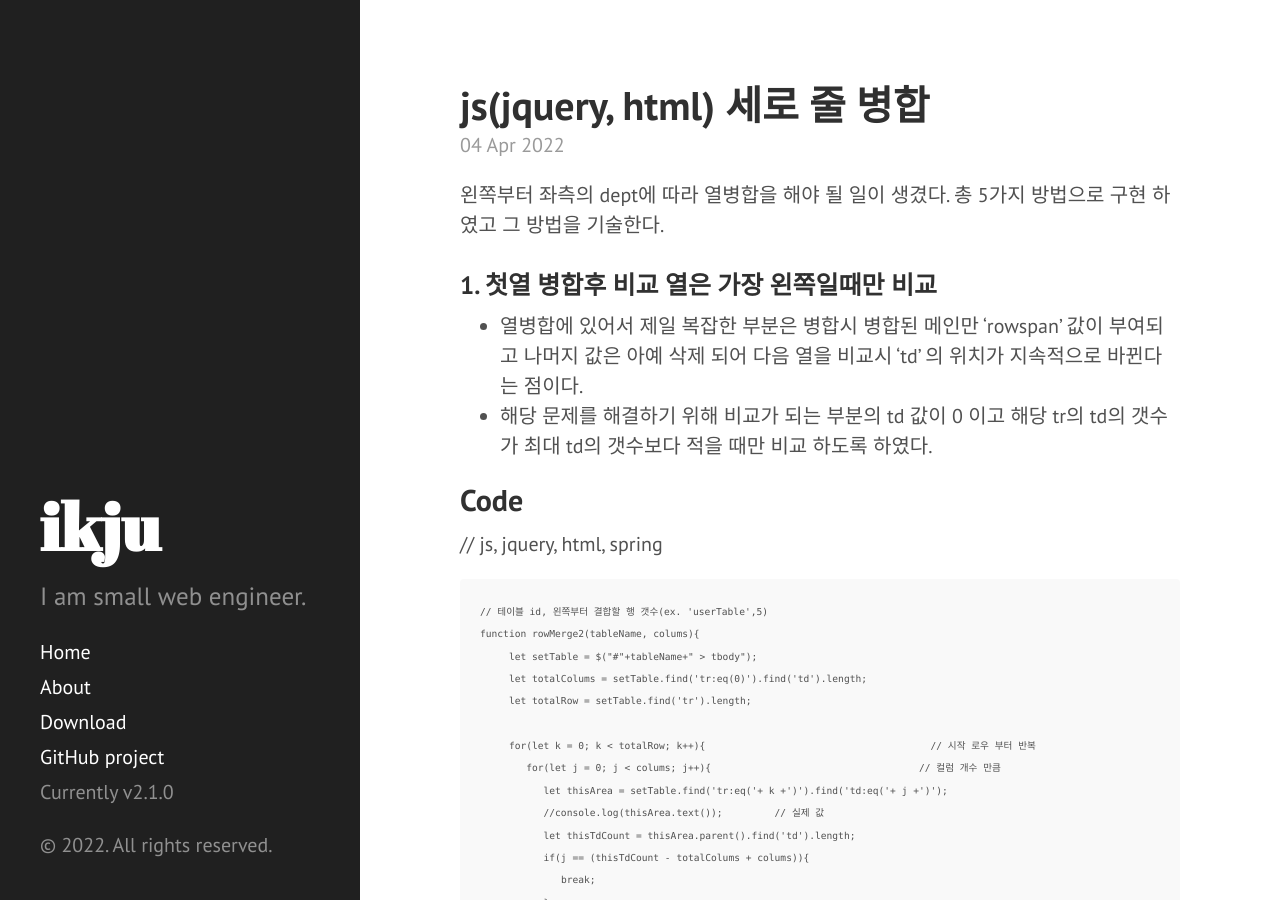
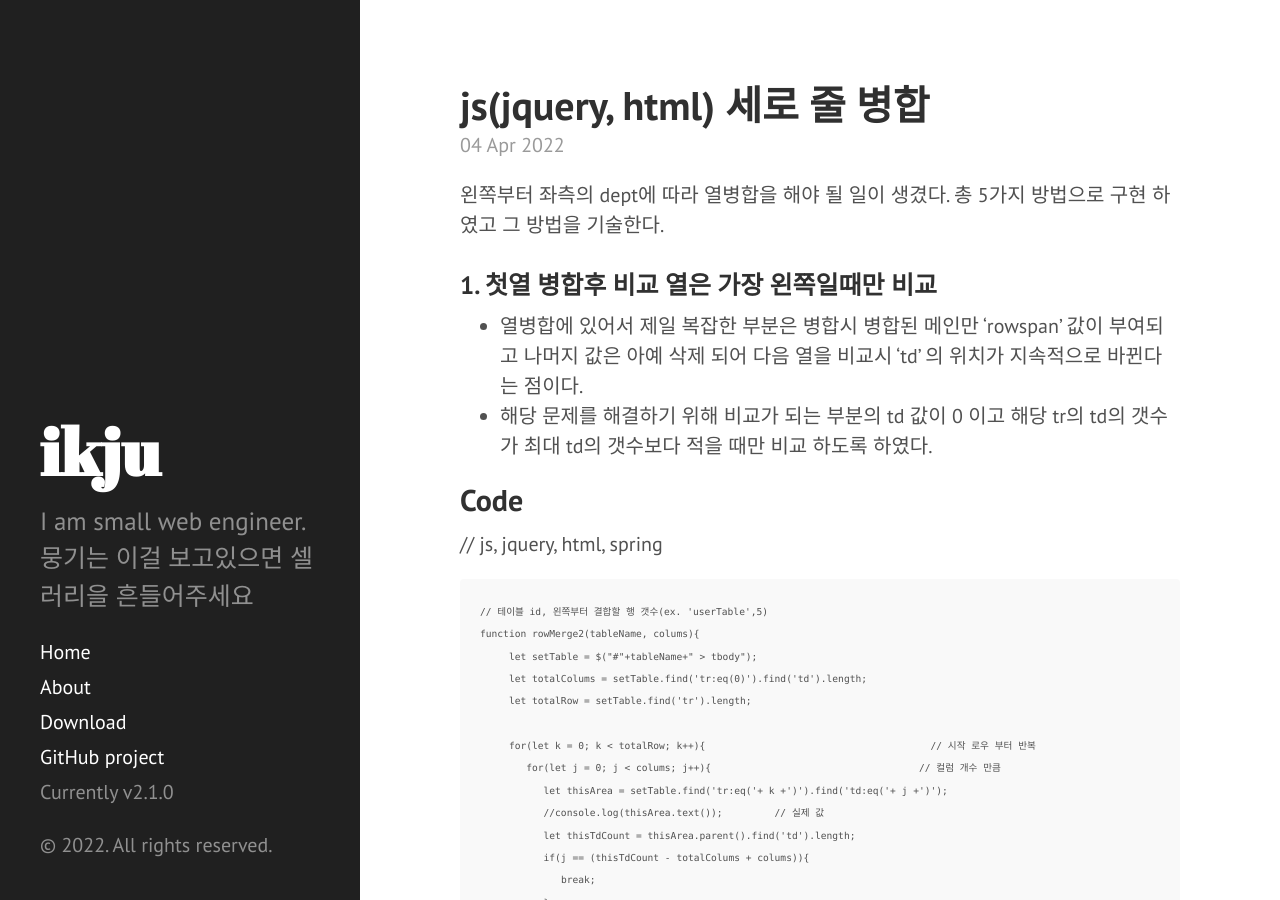
Before and after one commit to ikju1223/gitsleeplog.github.io, a Jekyll site: the page built from index.html, in a window 1280 px wide and 900 px high. Built offline with Jekyll 4.4.1, drawn with Linux system fonts in a browser that asks for light colours; Markdown is read by kramdown in place of the engine named in the settings; the list of posts is cut into pages by our own code.

Commit message:
Update _config.yml

```diff
--- a/_config.yml
+++ b/_config.yml
@@ -8,7 +8,7 @@ permalink:        pretty
 # Setup
 title:            ikju
 tagline:          'code'
-description:      'I am small web engineer.'
+description:      'I am small web engineer. 뭉기는 이걸 보고있으면 셀러리을 흔들어주세요'
 url:              'https://github.com/ikju1223'
 baseurl:          /
 
```
